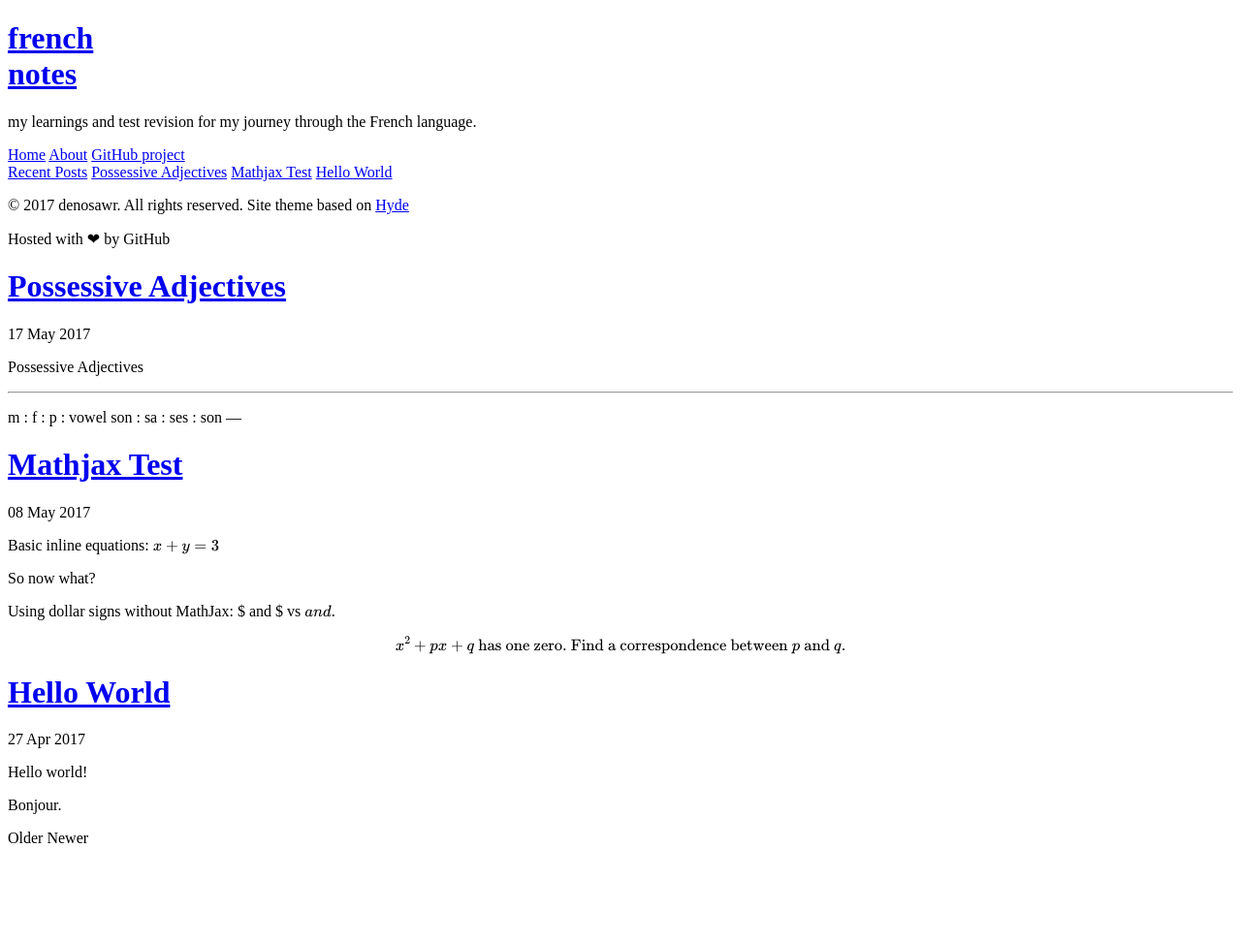
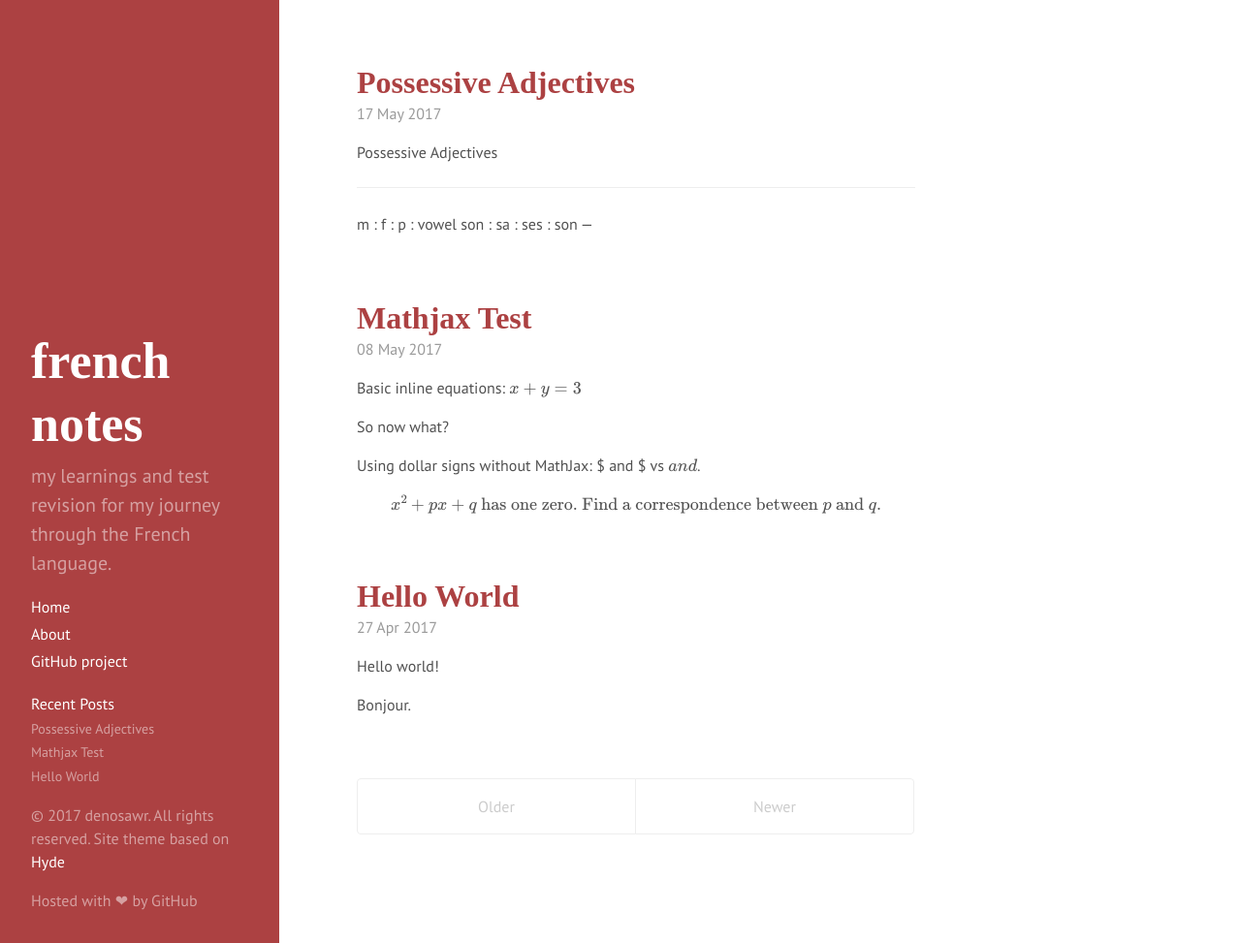
Before and after one commit to denosawr/french-learning-blog, a Jekyll site: the page built from index.html, in a window 1280 px wide and 973 px high. Shown: the whole window at 97% size. Built offline with Jekyll 4.4.1, drawn with Linux system fonts in a browser that asks for light colours; some web fonts are replaced; formulas are drawn with MathJax 3; the list of posts is cut into pages by our own code.

Commit message:
Update head.html

```diff
--- a/_includes/head.html
+++ b/_includes/head.html
@@ -15,9 +15,9 @@
   </title>
 
   <!-- CSS -->
-  <link rel="stylesheet" href="/blog/public/css/poole.css">
-  <link rel="stylesheet" href="/blog/public/css/syntax.css">
-  <link rel="stylesheet" href="/blog/public/css/hyde.css">
+  <link rel="stylesheet" href="/french-notes/public/css/poole.css">
+  <link rel="stylesheet" href="/french-notes/public/css/syntax.css">
+  <link rel="stylesheet" href="/french-notes/public/css/hyde.css">
   <link rel="stylesheet" href="https://fonts.googleapis.com/css?family=PT+Sans:400,400italic,700|Abril+Fatface">
 
   <!-- Icons -->
```
